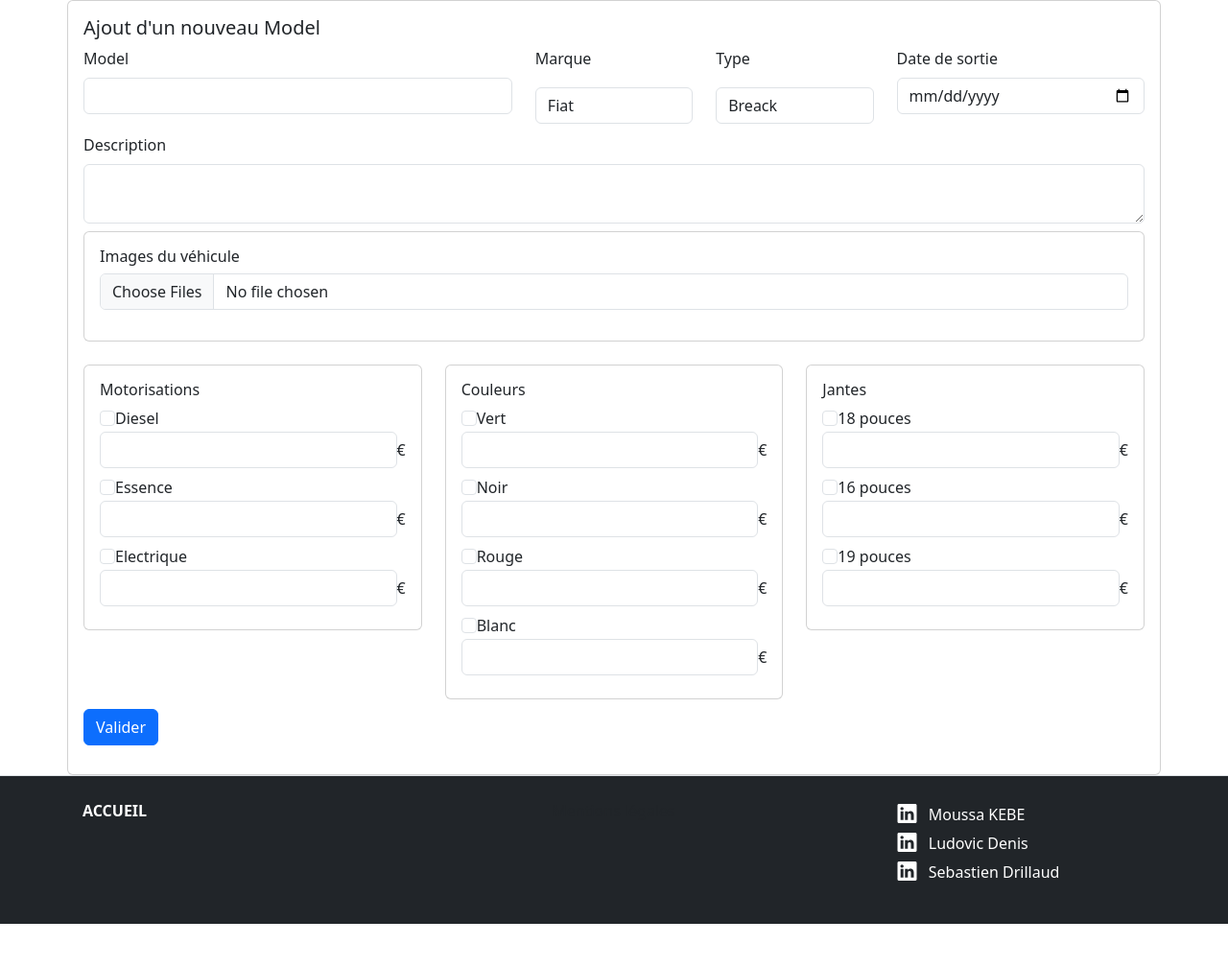
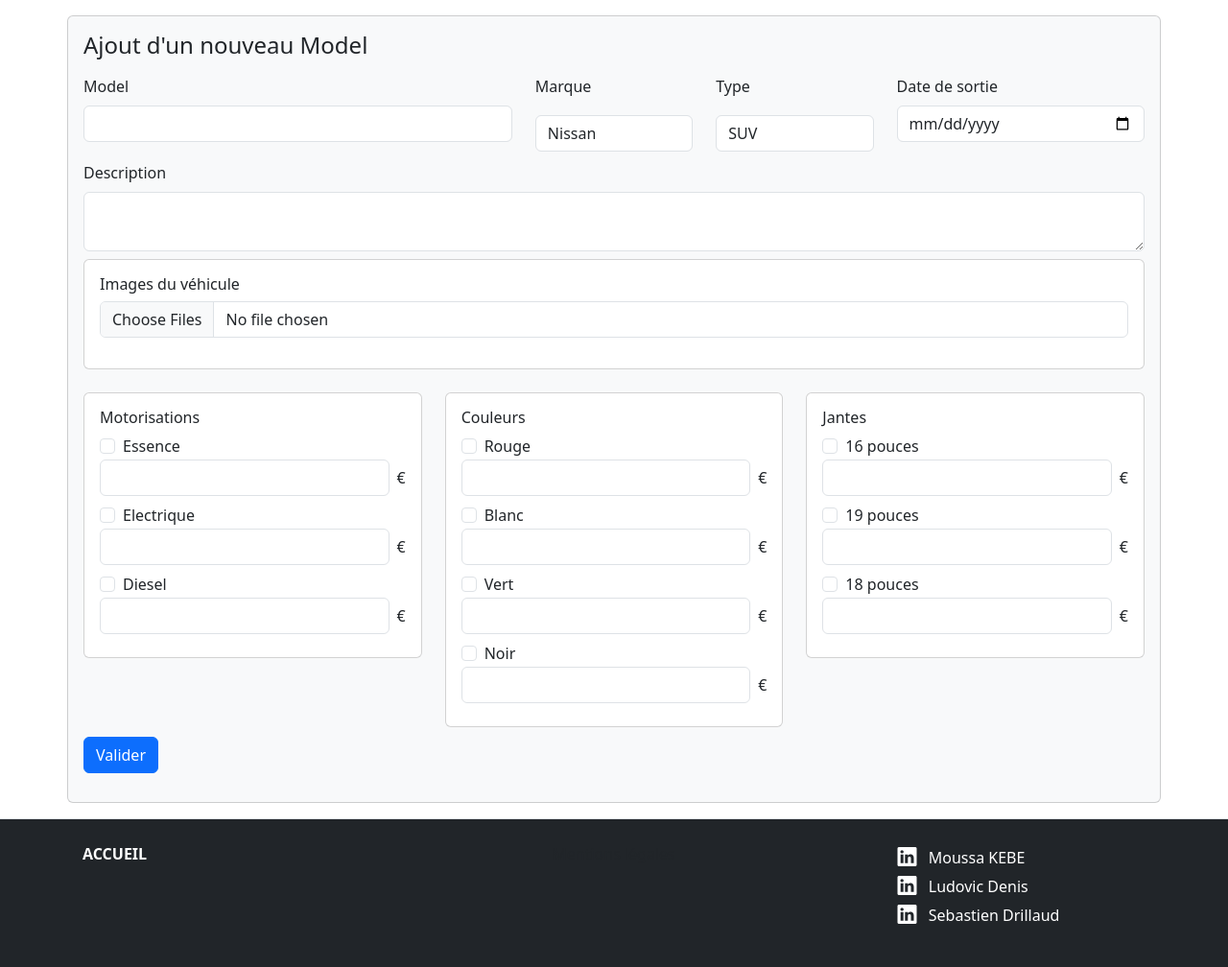
Before and after one commit to Seb-Prod/projetPhp, a PHP site: page /adminAdd.php in a window 1280 px wide. Shown: the part 56-1064 px from the top of the page at 96% size. Before the commit the page ends 1019 px from the top, so only its background shows below. Run offline with PHP 8.4, Linux system fonts and the light colour scheme; the visitor is signed in with stand-in values (Sample User, id 1); data comes from the database, SQL or seed files in the repository.

Commit message:
modif du css

```diff
--- a/adminAdd.php
+++ b/adminAdd.php
@@ -60,8 +60,8 @@ initialisation();
 ?>
 <!-- Début du contenu de la page -->
 <form action="adminAddResult.php" method="post" enctype="multipart/form-data">
-    <div class="card container p-3">
-        <h5 class="card-title">Ajout d'un nouveau Model</h5>
+    <div class="card container p-3 bg-light mt-3 mb-3">
+        <h4 class="card-title mb-3">Ajout d'un nouveau Model</h4>
         <div class="row">
             <div class="col">
                 <div class="form-group mb-1">
@@ -123,12 +123,12 @@ initialisation();
                     <h6 class="card-title">Motorisations</h6>
                     <?php foreach ($motorisation as $key => $value) : ?>
                         <div class="form-check d-flex">
-                            <input class="form-check-input" type="checkbox" id="<?php echo $value ?>" name="motorisation[<?php echo $key; ?>]" value="<?php echo $key ?>">
+                            <input class="form-check-input me-2" type="checkbox" id="<?php echo $value ?>" name="motorisation[<?php echo $key; ?>]" value="<?php echo $key ?>">
                             <label class="form-check-label" for="<?php echo $value ?>"><?php echo $value ?></label>
                         </div>
                         <div class="form-group mb-2 d-flex align-items-center">
                             <input class="form-control" type="text" name="prixMotorisation[<?php echo $key; ?>]">
-                            <span>€</span>
+                            <span class="ms-2">€</span>
                         </div>
                     <?php endforeach ?>
                 </div>
@@ -138,12 +138,12 @@ initialisation();
                     <h6 class="card-title">Couleurs</h6>
                     <?php foreach ($couleurs as $key => $value) : ?>
                         <div class="form-check d-flex">
-                            <input class="form-check-input" type="checkbox" id="<?php echo $value ?>" name="couleur[<?php echo $key; ?>]" value="<?php echo $key ?>">
+                            <input class="form-check-input me-2" type="checkbox" id="<?php echo $value ?>" name="couleur[<?php echo $key; ?>]" value="<?php echo $key ?>">
                             <label class="form-check-label" for="<?php echo $value ?>"><?php echo $value ?></label>
                         </div>
                         <div class="form-group mb-2 d-flex align-items-center">
                             <input class="form-control" type="text" name="prixCouleur[<?php echo $key; ?>]">
-                            <span>€</span>
+                            <span class="ms-2">€</span>
                         </div>
                     <?php endforeach ?>
                 </div>
@@ -153,12 +153,12 @@ initialisation();
                     <h6 class="card-title">Jantes</h6>
                     <?php foreach ($jantes as $key => $value) : ?>
                         <div class="form-check d-flex">
-                            <input class="form-check-input" type="checkbox" id="<?php echo $value ?>" name="jante[<?php echo $key; ?>]" value="<?php echo $key ?>">
+                            <input class="form-check-input me-2" type="checkbox" id="<?php echo $value ?>" name="jante[<?php echo $key; ?>]" value="<?php echo $key ?>">
                             <label class="form-check-label" for="<?php echo $value ?>"><?php echo $value ?></label>
                         </div>
                         <div class="form-group mb-2 d-flex align-items-center">
                             <input class="form-control" type="text" name="prixJante[<?php echo $key; ?>]">
-                            <span>€</span>
+                            <span class="ms-2">€</span>
                         </div>
 
 
--- a/logIn.php
+++ b/logIn.php
@@ -56,8 +56,8 @@ if (isset($_GET["message"]) and $_GET["message"] != '') {
 
 ?>
 <!-- Début du contenu de la page -->
-<div class="d-flex justify-content-center align-items-center vh-100">
-    <div class="card container d-flex justify-content-center align-items-center" style="width: 18rem;">
+<div class="d-flex justify-content-center align-items-center vh-100 ">
+    <div class="card container d-flex justify-content-center align-items-center bg-light" style="width: 18rem;">
         <div class="card-body">
             <h4 class="card-title"><?php echo $cardTitle ?></h4>
             <form action="logInResult.php" method="post">
```
Also changed, not shown: index.php (+3 -7 lines).
